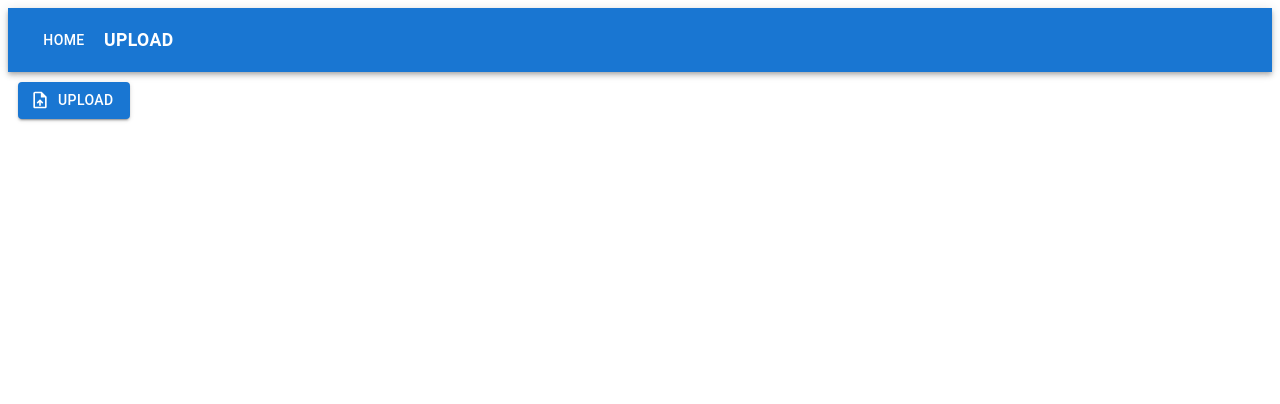
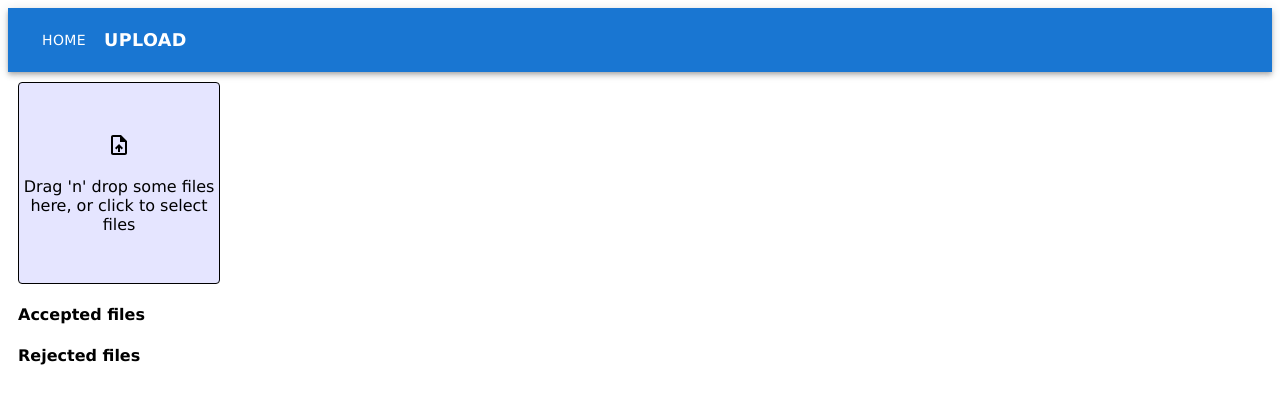
Before and after one commit to Dark-Hippo/scorm-tool-ui, a React (Vite) app: page /upload in a window 1280 px wide. Shown: the top 404 px of the page. Built offline with nearby package versions, Linux system fonts and the light colour scheme.

Commit message:
Add basic dropzone implementation

```diff
--- a/package.json
+++ b/package.json
@@ -16,6 +16,7 @@
     "jszip": "^3.10.1",
     "react": "^18.2.0",
     "react-dom": "^18.2.0",
+    "react-dropzone": "^14.2.3",
     "react-router-dom": "^6.9.0"
   },
   "devDependencies": {
--- /dev/null
+++ b/src/FileUploader.css
@@ -0,0 +1,11 @@
+.file-upload {
+  border: solid 1px #000;
+  border-radius: 4px;
+  background-color: rgba(0, 0, 255, 0.1);
+  height: 200px;
+  width: 200px;
+  display: flex;
+  align-items: center;
+  text-align: center;
+  font-family: 'Courier New', Courier, monospace;
+}
--- a/src/FileUploader.tsx
+++ b/src/FileUploader.tsx
@@ -1,6 +1,8 @@
 import { Button, Link } from '@mui/material';
 import UploadFileIcon from '@mui/icons-material/UploadFile';
-import { useState } from 'react';
+import { useState, useCallback } from 'react';
+import { useDropzone } from 'react-dropzone';
+import './FileUploader.css';
 
 const server = 'http://localhost:3000';
 
@@ -19,6 +21,38 @@ const SendToServer = async (file: File) => {
 
 export const FileUploader = () => {
   const [address, setAddress] = useState('');
+  const onDrop = useCallback((acceptedFiles: File[]) => {
+    console.log(acceptedFiles);
+  }, []);
+  const {
+    acceptedFiles,
+    fileRejections,
+    getRootProps,
+    getInputProps,
+    isDragActive,
+  } = useDropzone({
+    onDrop,
+    accept: { 'application/zip': [], 'application/x-zip-compressed': [] },
+  });
+
+  const acceptedFileItems = acceptedFiles.map((file: any) => (
+    <li key={file.path}>
+      {file.path} - {file.size} bytes
+    </li>
+  ));
+
+  const fileRejectionItems = fileRejections.map(
+    ({ file, errors }: { file: any; errors: any }) => (
+      <li key={file.path}>
+        {file.path} - {file.size} bytes ({file.type})
+        <ul>
+          {errors.map((e: any) => (
+            <li key={e.code}>{e.message}</li>
+          ))}
+        </ul>
+      </li>
+    )
+  );
 
   const handleFileUpload = async (e: React.ChangeEvent<HTMLInputElement>) => {
     const JSZip = require('jszip');
@@ -44,22 +78,31 @@ export const FileUploader = () => {
   };
 
   return (
-    <div className="upload-container">
-      <div>
-        <Button
-          startIcon={<UploadFileIcon />}
-          variant="contained"
-          component="label"
-        >
-          Upload
-          <input hidden accept=".zip" type="file" onChange={handleFileUpload} />
-        </Button>
+    <section className="upload-container">
+      <div className="file-upload" {...getRootProps()}>
+        <input {...getInputProps()} />
+        {isDragActive ? (
+          <p>Drop the files here ...</p>
+        ) : (
+          <div>
+            <p>
+              <UploadFileIcon />
+            </p>
+            <p>Drag 'n' drop some files here, or click to select files</p>
+          </div>
+        )}
       </div>
+      <aside>
+        <h4>Accepted files</h4>
+        <ul>{acceptedFileItems}</ul>
+        <h4>Rejected files</h4>
+        <ul>{fileRejectionItems}</ul>
+      </aside>
       <div>
         <Link href={address} target="_blank" hidden={!address}>
           View site
         </Link>
       </div>
-    </div>
+    </section>
   );
 };
--- a/src/index.css
+++ b/src/index.css
@@ -0,0 +1,4 @@
+* {
+  font-family: 'Lucida Sans', 'Lucida Sans Regular', 'Lucida Grande',
+    'Lucida Sans Unicode', Geneva, Verdana, sans-serif;
+}
```
Also changed, not shown: 1 other file (tests, documents, lock files or other folders).
